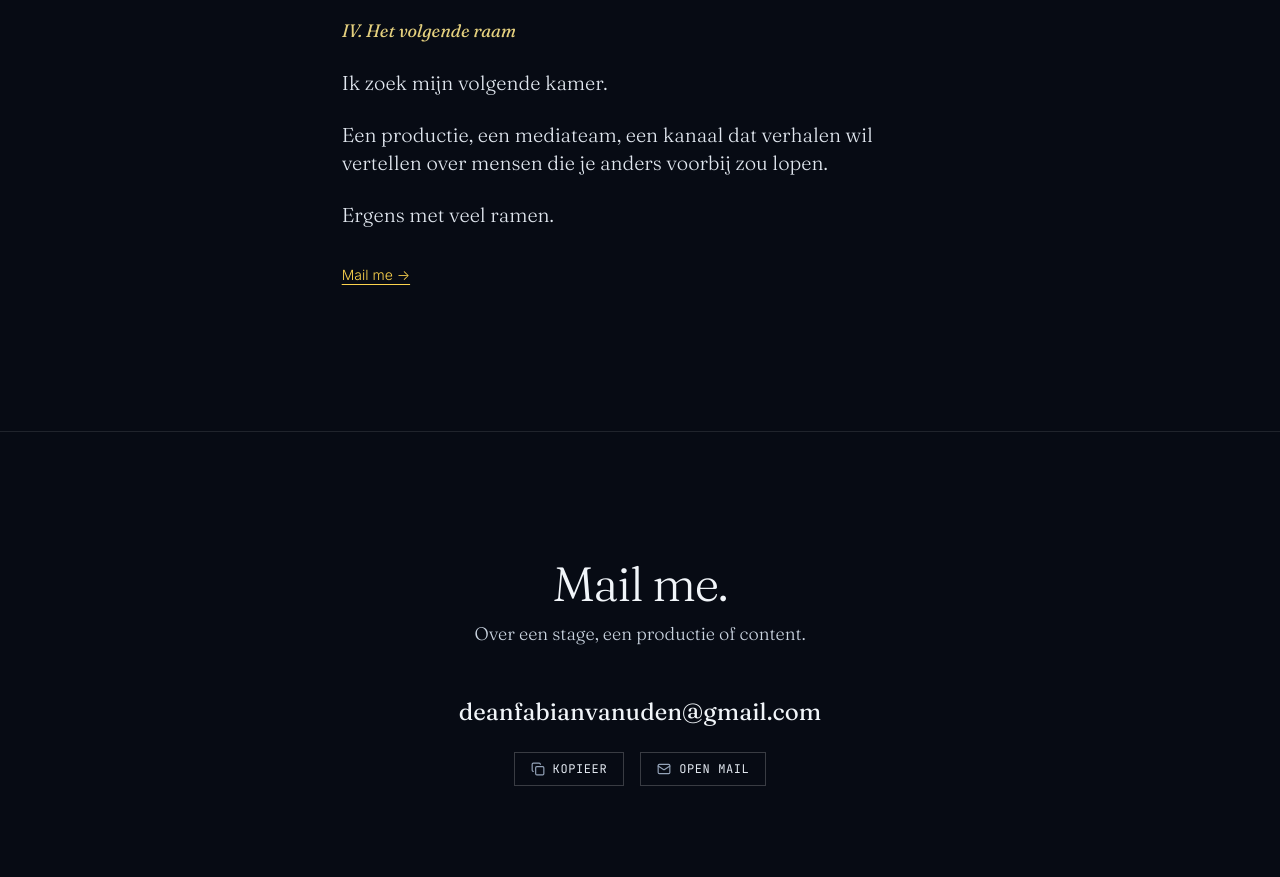
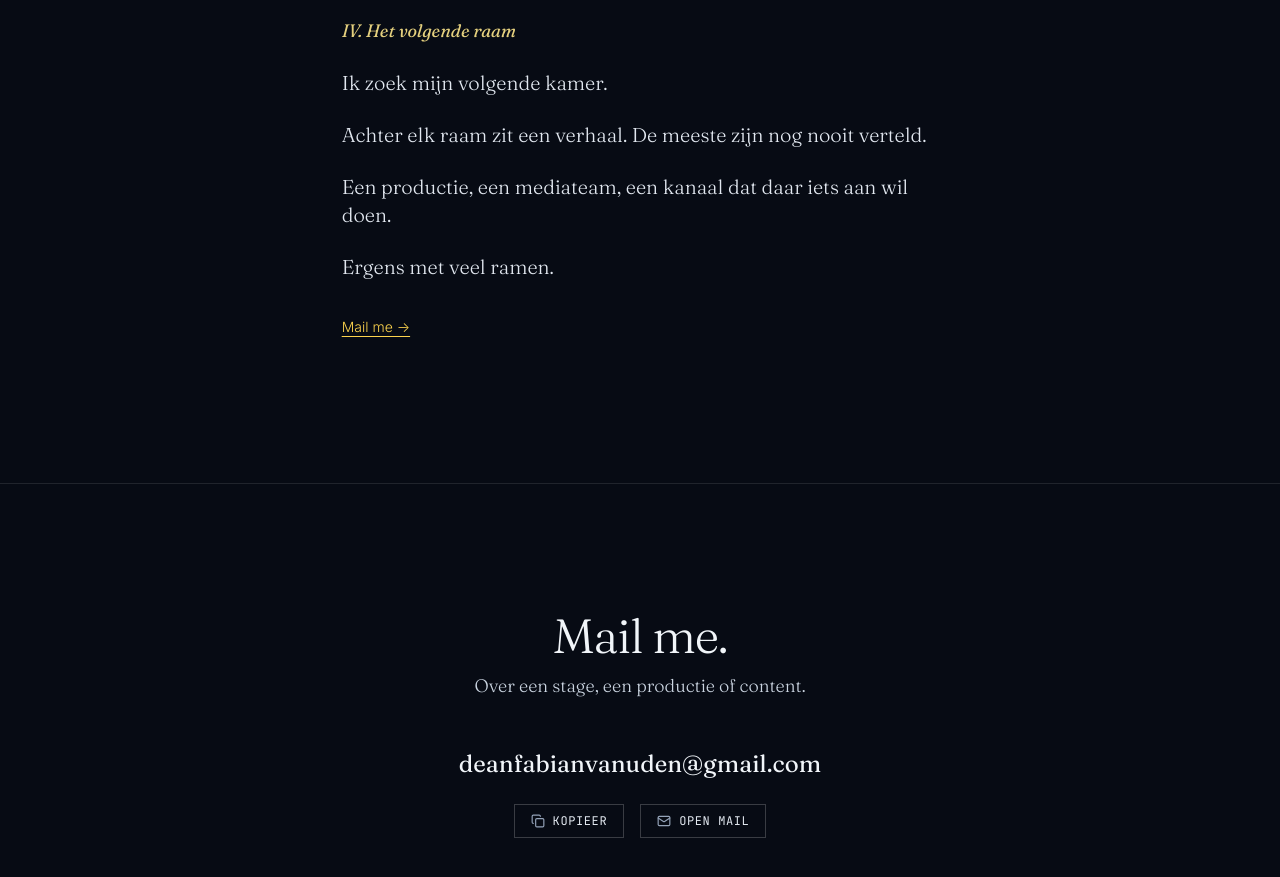
Before and after one commit to deanfabian/DeanvanUdenportfolio, a React (Vite) app: page / in a window 1280 px wide. Shown: the part 7740-8617 px from the top of the page. Built offline with nearby package versions, Linux system fonts and the light colour scheme.

Commit message:
Update Story Chapter IV with refined text: Achter elk raam zit een verhaal

```diff
--- a/src/components/StorySection.tsx
+++ b/src/components/StorySection.tsx
@@ -151,6 +151,7 @@ export const StorySection: React.FC = () => {
             <p className="text-lg sm:text-xl text-slate-200">{t.story.ch4.p1}</p>
             <p className="text-lg sm:text-xl text-slate-200">{t.story.ch4.p2}</p>
             <p className="text-lg sm:text-xl text-slate-200">{t.story.ch4.p3}</p>
+            <p className="text-lg sm:text-xl text-slate-200">{t.story.ch4.p4}</p>
             <div className="pt-2">
               <a
                 href="#contact"
--- a/src/i18n/translations.ts
+++ b/src/i18n/translations.ts
@@ -74,6 +74,7 @@ export interface Translations {
       p1: string;
       p2: string;
       p3: string;
+      p4: string;
       linkMail: string;
     };
   };
@@ -161,8 +162,9 @@ export const translations: Record<Language, Translations> = {
       ch4: {
         title: 'IV. Het volgende raam',
         p1: 'Ik zoek mijn volgende kamer.',
-        p2: 'Een productie, een mediateam, een kanaal dat verhalen wil vertellen over mensen die je anders voorbij zou lopen.',
-        p3: 'Ergens met veel ramen.',
+        p2: 'Achter elk raam zit een verhaal. De meeste zijn nog nooit verteld.',
+        p3: 'Een productie, een mediateam, een kanaal dat daar iets aan wil doen.',
+        p4: 'Ergens met veel ramen.',
         linkMail: 'Mail me →',
       },
     },
@@ -248,8 +250,9 @@ export const translations: Record<Language, Translations> = {
       ch4: {
         title: 'IV. The next window',
         p1: 'I am looking for my next room.',
-        p2: 'A production, a media team, a channel that wants to tell stories about people you would otherwise walk past.',
-        p3: 'Somewhere with a lot of windows.',
+        p2: 'Behind every window sits a story. Most have never been told.',
+        p3: 'A production, a media team, a channel that wants to do something about that.',
+        p4: 'Somewhere with a lot of windows.',
         linkMail: 'Mail me →',
       },
     },
```
